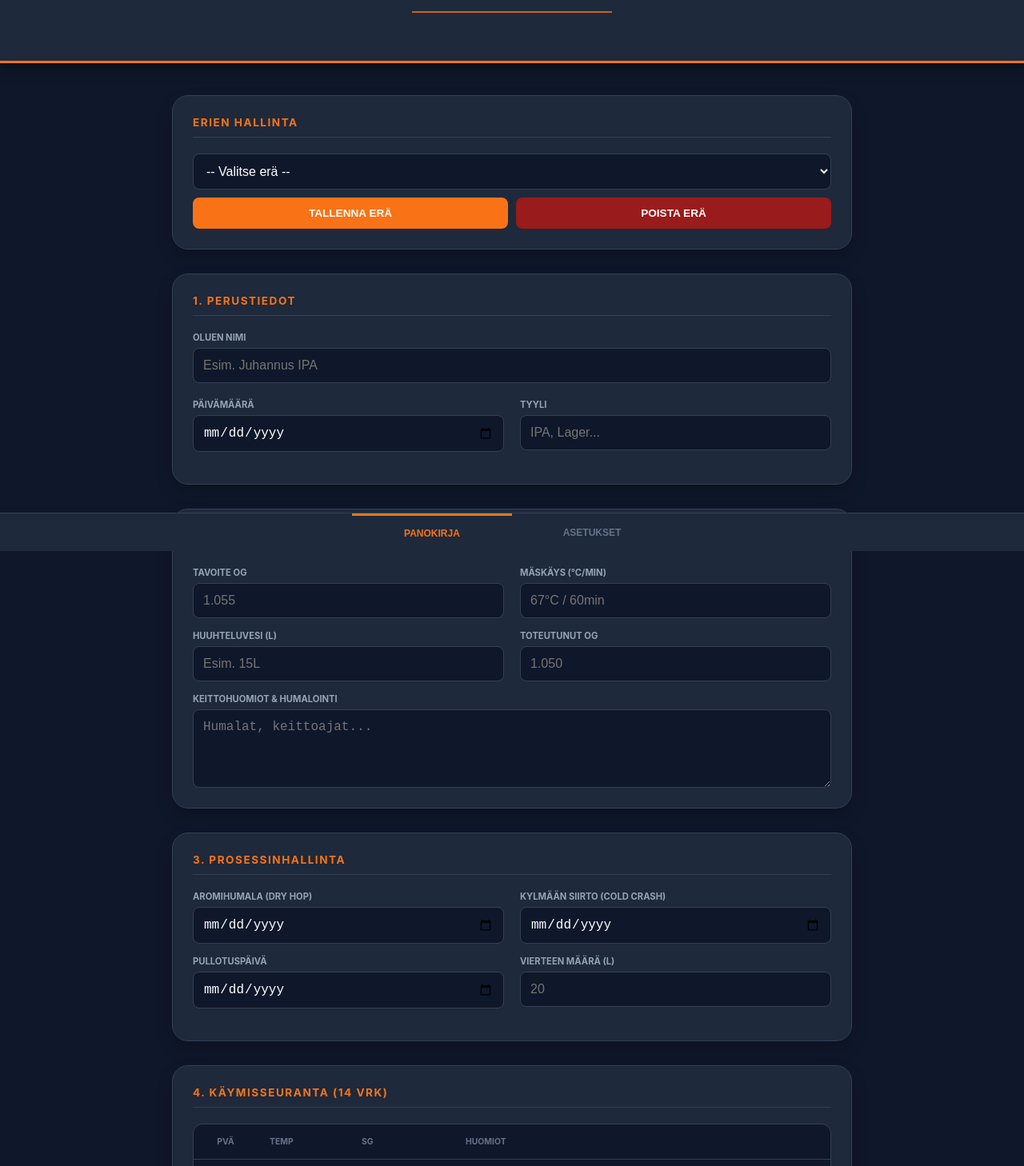
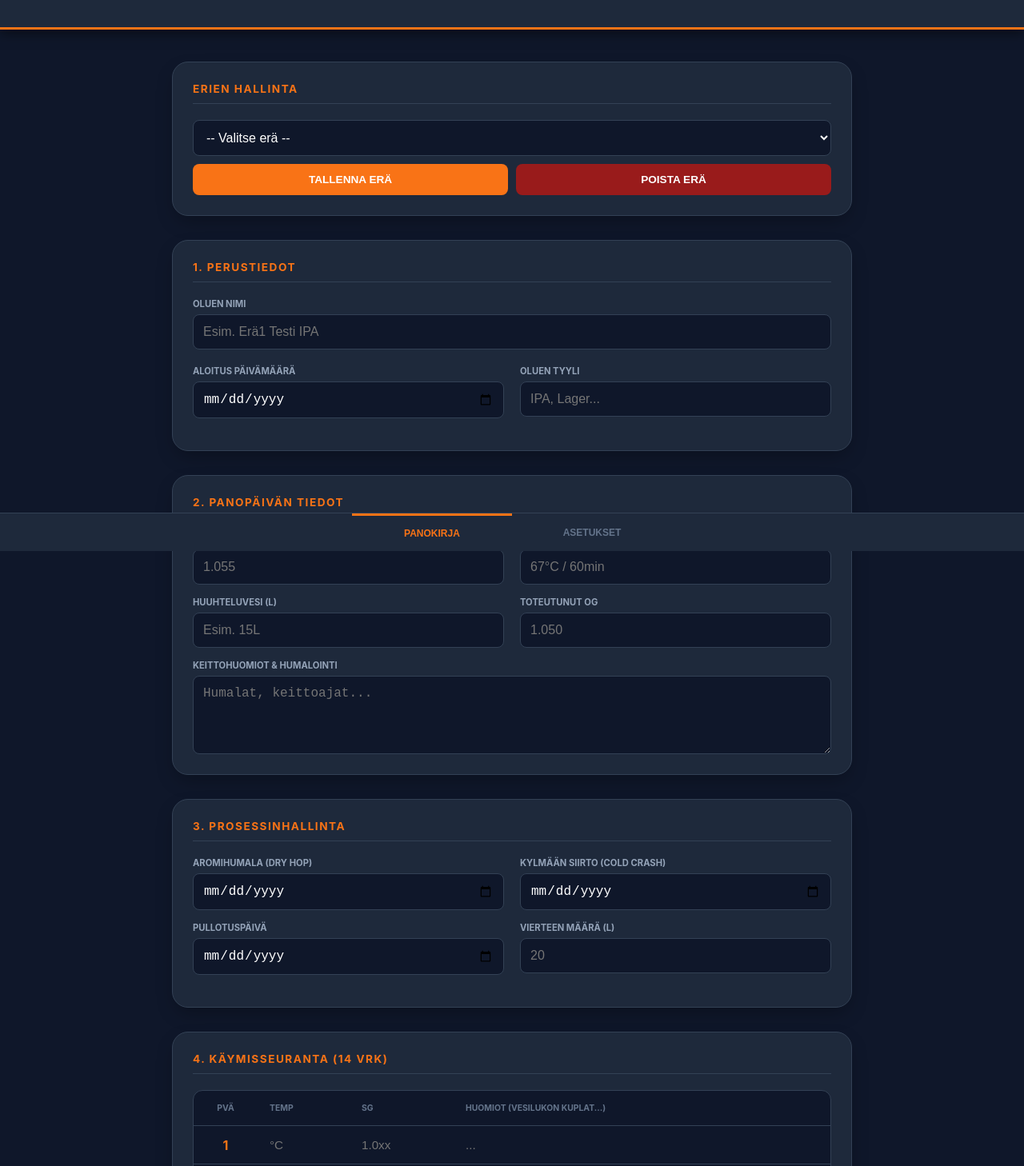
Before and after one commit to olutpaja/olutpaja, a plain HTML site: page index.html in a window 1280 px wide. Shown: the part 111-1569 px from the top of the page at 80% size. Drawn offline with Linux system fonts and the light colour scheme.

Commit message:
index.html

```diff
--- a/index.html
+++ b/index.html
@@ -187,8 +187,8 @@
 
 <header class="header">
     <span class="brand-sub">Virallinen panopäiväkirja</span>
-    <h1 class="brand-main" id="header-brewery-name">OLUTPAJA LITE</h1>
-    <div class="brand-divider"></div>
+    <h1 class="brand-main" id="header-brewery-name">PEKAN OLUTPAJA</h1>
+
 </header>
 
 <main class="container">
@@ -210,15 +210,15 @@
             <h2>1. Perustiedot</h2>
             <div class="form-group">
                 <label>Oluen Nimi</label>
-                <input type="text" id="b-name" placeholder="Esim. Juhannus IPA">
+                <input type="text" id="b-name" placeholder="Esim. Erä1 Testi IPA">
             </div>
             <div class="form-row" style="margin-top:20px">
                 <div class="form-group">
-                    <label>Päivämäärä</label>
+                    <label>Aloitus päivämäärä</label>
                     <input type="date" id="b-date">
                 </div>
                 <div class="form-group">
-                    <label>Tyyli</label>
+                    <label>Oluen tyyli</label>
                     <input type="text" id="b-style" placeholder="IPA, Lager...">
                 </div>
             </div>
@@ -285,7 +285,7 @@
                             <th style="width:50px; text-align:center">Pvä</th>
                             <th style="width:85px">Temp</th>
                             <th style="width:100px">SG</th>
-                            <th>Huomiot</th>
+                            <th>Huomiot (vesilukon kuplat...)</th>
                         </tr>
                     </thead>
                     <tbody id="diary-body"></tbody>
@@ -331,8 +331,8 @@
             <h2>Tietojen hallinta</h2>
             <p style="font-size: 0.8rem; color: #94a3b8; margin-bottom: 20px;">Varmuuskopioi kaikki panotiedot tai palauta aiempi kopio.</p>
             <div class="btn-group">
-                <button class="btn btn-util" onclick="exportData()">Vie JSON (Backup)</button>
-                <button class="btn btn-util" onclick="document.getElementById('importFile').click()">Tuo JSON (Restore)</button>
+                <button class="btn btn-util" onclick="exportData()">Vie JSON (VARMUUSKOPIO)</button>
+                <button class="btn btn-util" onclick="document.getElementById('importFile').click()">Tuo JSON (PALAUTUS)</button>
             </div>
             <input type="file" id="importFile" style="display:none" accept=".json" onchange="importData(event)">
         </section>
```
